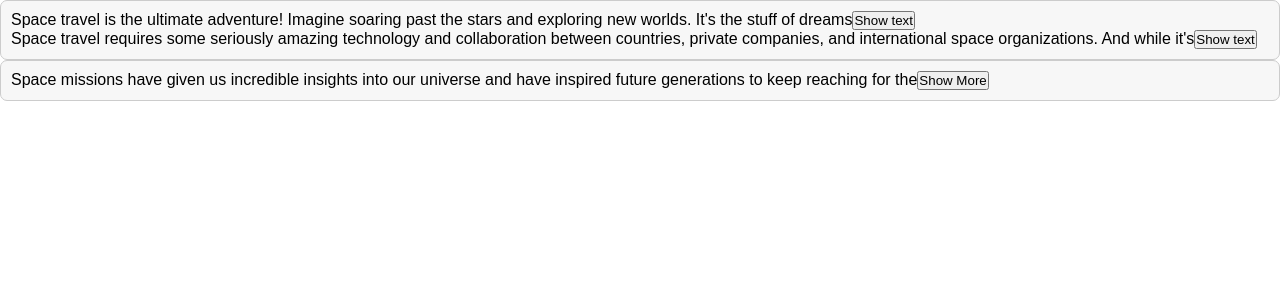
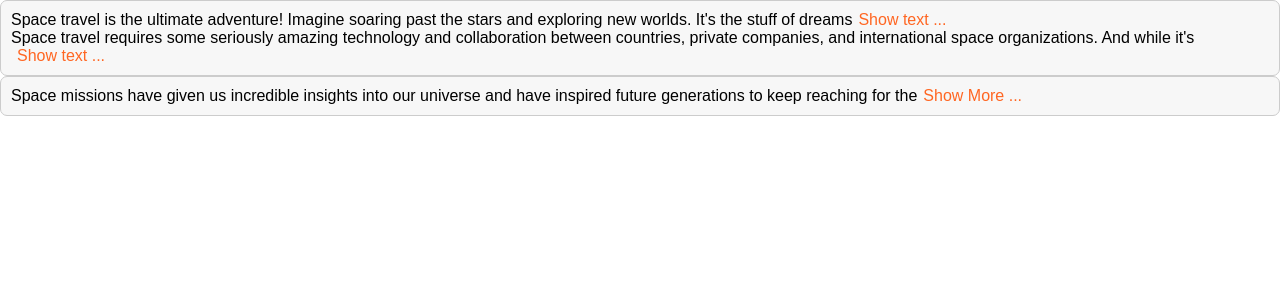
Before and after one commit to byunn90/Text-Expander-Component, a React (Create React App) app in the folder my-textcp/: page / in a window 1280 px wide. Shown: the top 300 px of the page. Built offline with nearby package versions, Linux system fonts and the light colour scheme.

Commit message:
finished exercise

```diff
--- a/my-textcp/src/App.js
+++ b/my-textcp/src/App.js
@@ -62,6 +62,7 @@ function TextExpander({
   color,
   styles,
   className,
+  buttonColor = "#1f09cd",
 }) {
   const [expanded, setExpanded] = useState(false);
 
@@ -69,20 +70,24 @@ function TextExpander({
     setExpanded(!expanded);
   };
 
-  // const styles = {
-  //   color: "red",
-  //   padding: 10px,
-  // };
+  const buttonStyle = {
+    background: "none",
+    border: "none",
+    font: "inherit",
+    cursor: "pointer",
+    marginLeft: "6px",
+    color: buttonColor,
+  };
 
   return (
     <div>
       <span>
         {expanded
           ? children
-          : children.split(" ").slice(0, collapsedNumWords).join("  ")}
+          : children.split(" ").slice(0, collapsedNumWords).join(" ")}
       </span>
-      <button styles={styles} buttonColor={color} onClick={toggleExpand}>
-        {expanded ? collapseButtonText : expandButtonText}
+      <button onClick={toggleExpand} style={buttonStyle}>
+        {expanded ? collapseButtonText : expandButtonText} ...
       </button>
     </div>
   );
```
